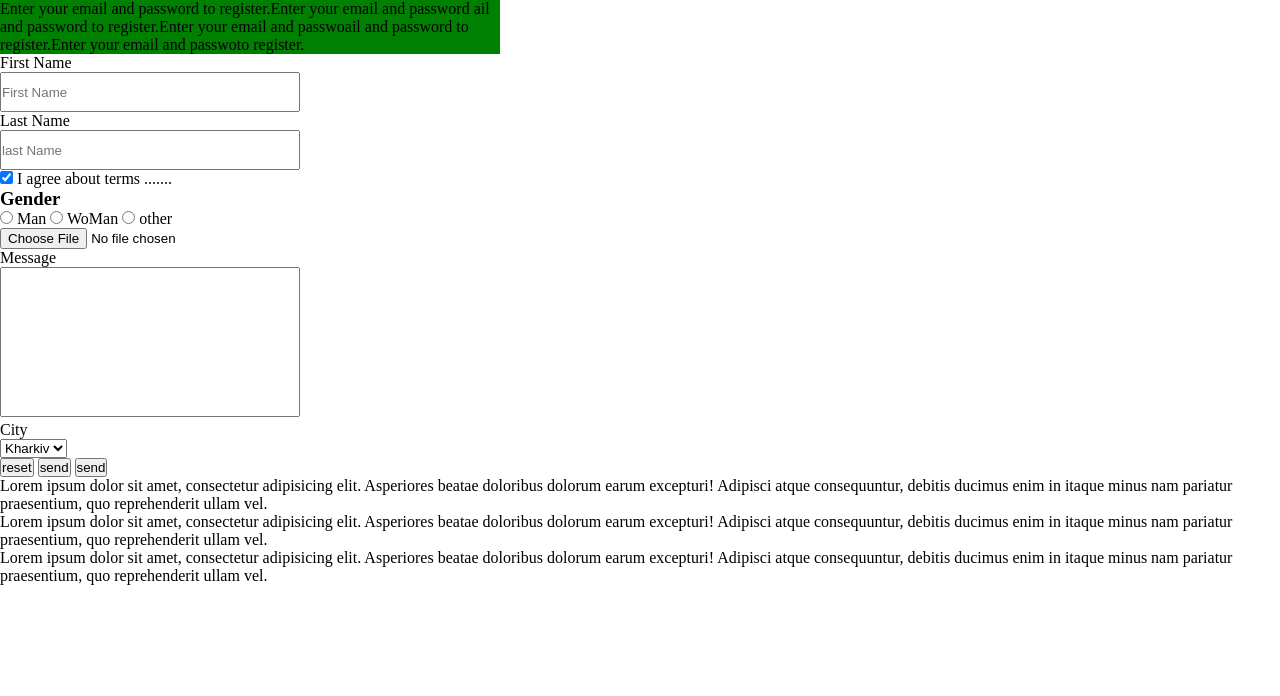
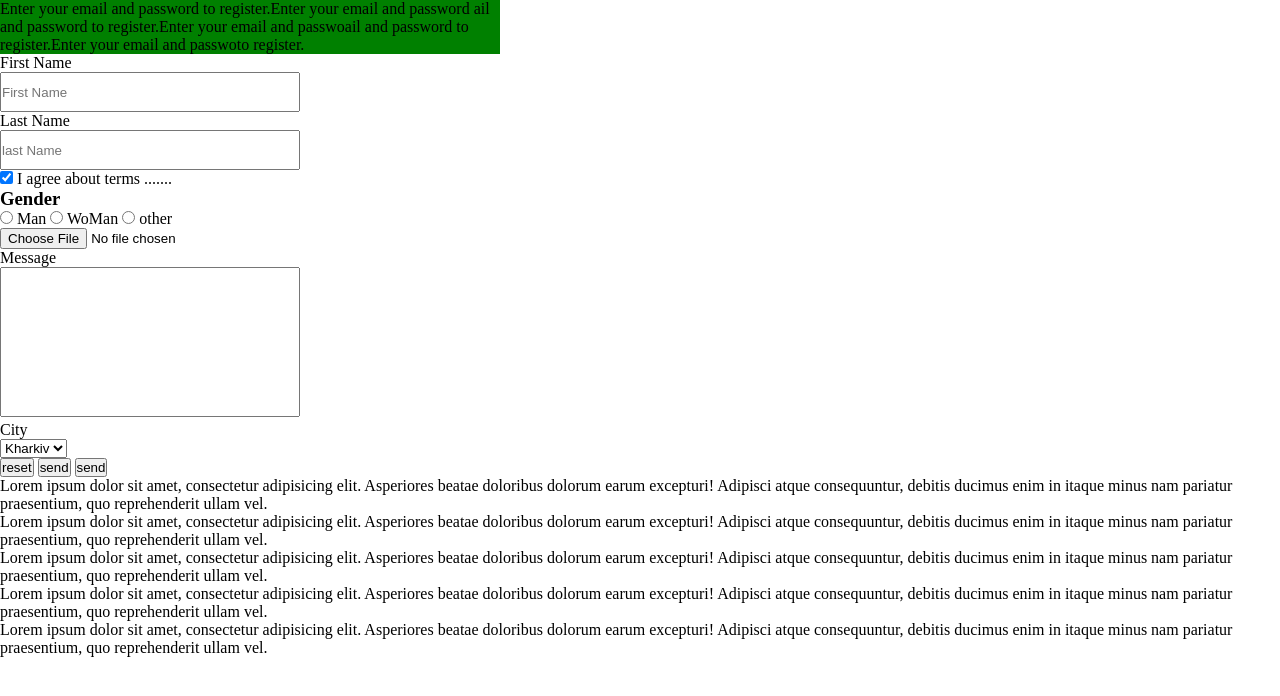
Before and after one commit to tyomkainfo/my_test_project, a plain HTML site: page index.html in a window 1280 px wide. Drawn offline with Linux system fonts and the light colour scheme.

Commit message:
test tsestt

```diff
--- a/index.html
+++ b/index.html
@@ -74,6 +74,12 @@
 <p>
     Lorem ipsum dolor sit amet, consectetur adipisicing elit. Asperiores beatae doloribus dolorum earum excepturi! Adipisci atque consequuntur, debitis ducimus enim in itaque minus nam pariatur praesentium, quo reprehenderit ullam vel.
 </p>
+<p>
+    Lorem ipsum dolor sit amet, consectetur adipisicing elit. Asperiores beatae doloribus dolorum earum excepturi! Adipisci atque consequuntur, debitis ducimus enim in itaque minus nam pariatur praesentium, quo reprehenderit ullam vel.
+</p>
+<p>
+    Lorem ipsum dolor sit amet, consectetur adipisicing elit. Asperiores beatae doloribus dolorum earum excepturi! Adipisci atque consequuntur, debitis ducimus enim in itaque minus nam pariatur praesentium, quo reprehenderit ullam vel.
+</p>
 
 </body>
 </html>
```
Also changed, not shown: css/test.css (added).
